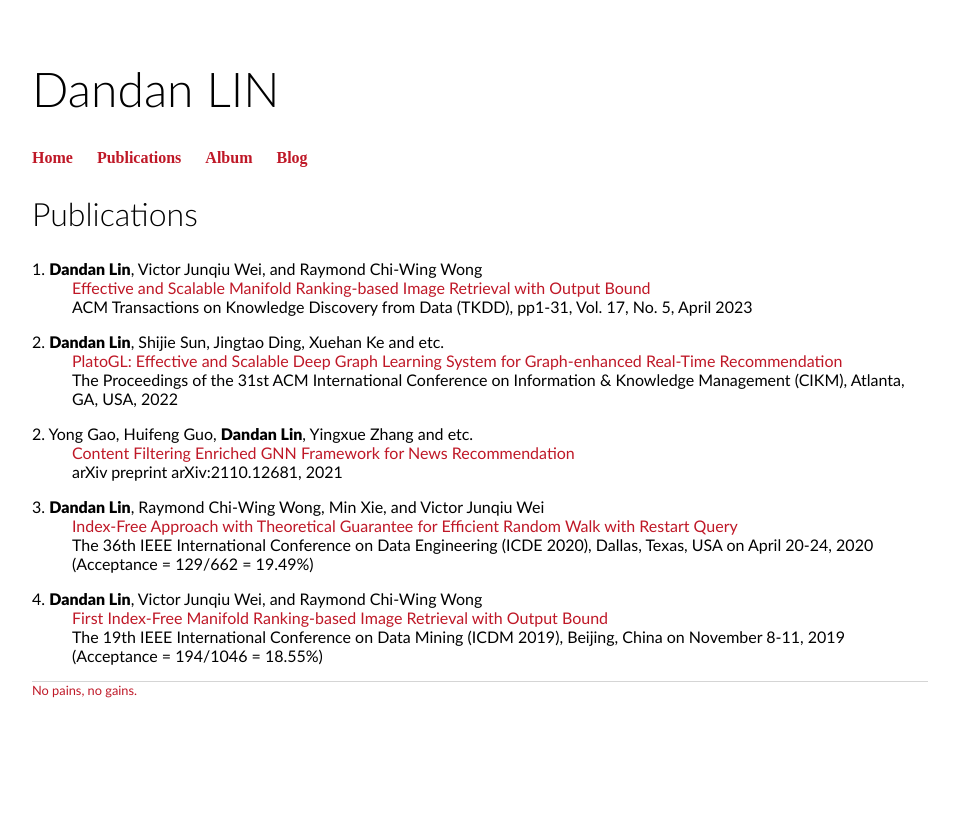
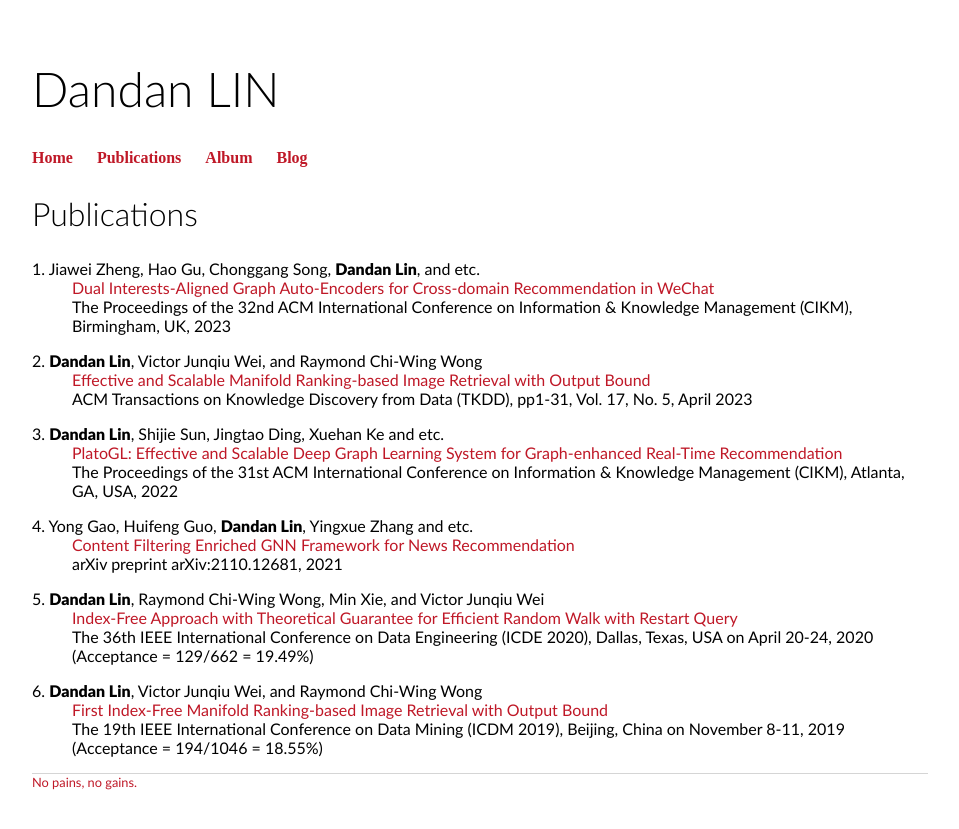
Before and after one commit to 2danlin/2danlin.github.io, a Jekyll site: the page built from publications/index.html, in a window 1280 px wide. Shown: the top 829 px of the page, without its empty margins (160-1119 px from the left). Built offline with Jekyll 4.4.1, drawn with Linux system fonts in a browser that asks for light colours.

Commit message:
Update index.html

```diff
--- a/publications/index.html
+++ b/publications/index.html
@@ -4,30 +4,35 @@ layout: default
 	<div class="blurb">
 	<h2>Publications</h2>
 	<dl>
-		<dt>1. <strong>Dandan Lin</strong>, Victor Junqiu Wei, and Raymond Chi-Wing Wong</dt>
+		<dt>1. Jiawei Zheng, Hao Gu, Chonggang Song, <strong>Dandan Lin</strong>, and etc.</dt>
+		<dd><a>Dual Interests-Aligned Graph Auto-Encoders for Cross-domain Recommendation in WeChat</a><dd>
+		<dd>The Proceedings of the 32nd ACM International Conference on Information & Knowledge Management (CIKM), Birmingham, UK, 2023</dd>
+	</dl>
+	<dl>
+		<dt>2. <strong>Dandan Lin</strong>, Victor Junqiu Wei, and Raymond Chi-Wing Wong</dt>
 		<dd><a>Effective and Scalable Manifold Ranking-based Image Retrieval with Output Bound</a><dd>
 		<dd>ACM Transactions on Knowledge Discovery from Data (TKDD), pp1-31, Vol. 17, No. 5, April 2023</dd>
 	</dl>
 	<dl>
-		<dt>2. <strong>Dandan Lin</strong>, Shijie Sun, Jingtao Ding, Xuehan Ke and etc. </dt>
+		<dt>3. <strong>Dandan Lin</strong>, Shijie Sun, Jingtao Ding, Xuehan Ke and etc. </dt>
 		<dd><a>PlatoGL: Effective and Scalable Deep Graph Learning System for Graph-enhanced Real-Time Recommendation</a><dd>
 		<dd>The Proceedings of the 31st ACM International Conference on Information & Knowledge Management (CIKM), Atlanta, GA, USA, 2022 </dd>
 	</dl>
 
 	<dl>
-		<dt>2. Yong Gao, Huifeng Guo, <strong>Dandan Lin</strong>, Yingxue Zhang and etc. </dt>
+		<dt>4. Yong Gao, Huifeng Guo, <strong>Dandan Lin</strong>, Yingxue Zhang and etc. </dt>
 		<dd><a>Content Filtering Enriched GNN Framework for News Recommendation</a><dd>
 		<dd>arXiv preprint arXiv:2110.12681, 2021 </dd>
 	</dl>
 
 	<dl>
-		<dt>3. <strong>Dandan Lin</strong>, Raymond Chi-Wing Wong, Min Xie, and Victor Junqiu Wei</dt>
+		<dt>5. <strong>Dandan Lin</strong>, Raymond Chi-Wing Wong, Min Xie, and Victor Junqiu Wei</dt>
 		<dd><a>Index-Free Approach with Theoretical Guarantee for Efficient Random Walk with Restart Query</a><dd>
 		<dd>The 36th IEEE International Conference on Data Engineering (ICDE 2020), Dallas, Texas, USA on April 20-24, 2020 </dd>
 		<dd>(Acceptance = 129/662 = 19.49%)</dd>
 	</dl>
 	<dl>
-		<dt>4. <strong>Dandan Lin</strong>, Victor Junqiu Wei, and Raymond Chi-Wing Wong</dt>
+		<dt>6. <strong>Dandan Lin</strong>, Victor Junqiu Wei, and Raymond Chi-Wing Wong</dt>
 		<dd><a>First Index-Free Manifold Ranking-based Image Retrieval with Output Bound</a><dd>
 		<dd>The 19th IEEE International Conference on Data Mining (ICDM 2019), Beijing, China on November 8-11, 2019</dd>
 		<dd>(Acceptance = 194/1046 = 18.55%)</dd>
```
